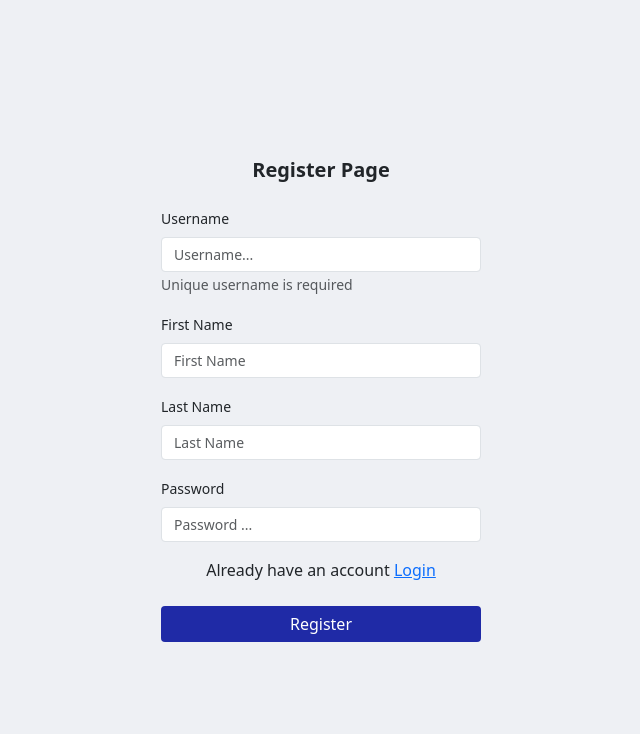
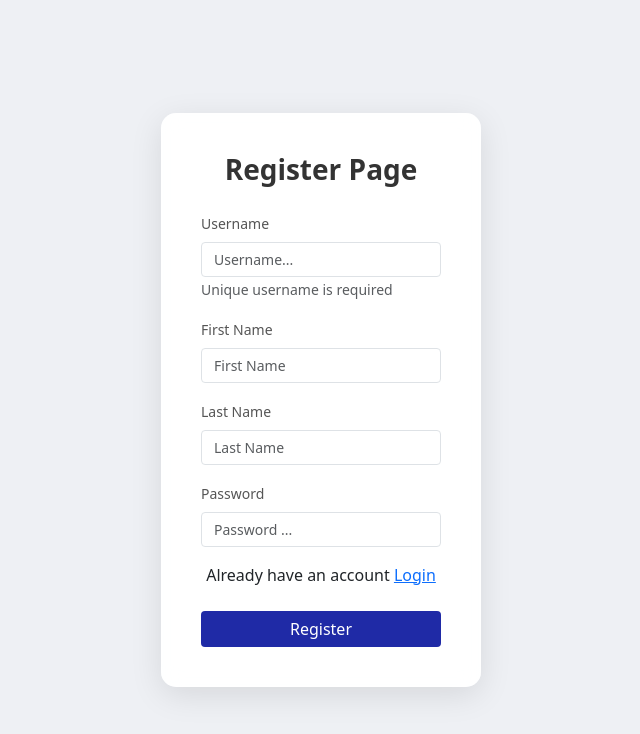
Before and after one commit to NikashLamsal/Expense-Tracker, a Django app: page /register/ in a window 1280 px wide. Shown: the top 734 px of the page, without its empty margins (319-959 px from the left). Run offline with Django 5.2, Linux system fonts and the light colour scheme; some libraries are stand-ins or nearby versions.

Commit message:
ui enhanced

```diff
--- a/expensetracker/tracker/templates/register.html
+++ b/expensetracker/tracker/templates/register.html
@@ -1,5 +1,32 @@
 <!DOCTYPE html>
+<style>
 
+  .login-box {
+    background: rgba(255, 255, 255, 0.95);
+    backdrop-filter: blur(10px);
+    padding: 2.5rem;
+    border-radius: 15px;
+    box-shadow: 0 8px 32px rgba(0, 0, 0, 0.1);
+    max-width: 420px;
+    width: 100%;
+    animation: fadeIn 0.5s ease-in;
+  }
+
+
+  .login-box h5 {
+    color: #333;
+    font-size: 1.75rem;
+    margin-bottom: 1.5rem;
+  }
+
+  .form-label {
+    color: #555;
+    font-weight: 500;
+    margin-bottom: 0.5rem;
+  }
+
+
+</style>
 {% extends "base.html" %}
 {% block start %}
 
```
Also changed, not shown: expensetracker/tracker/templates/login.html (+28 -0 lines).
